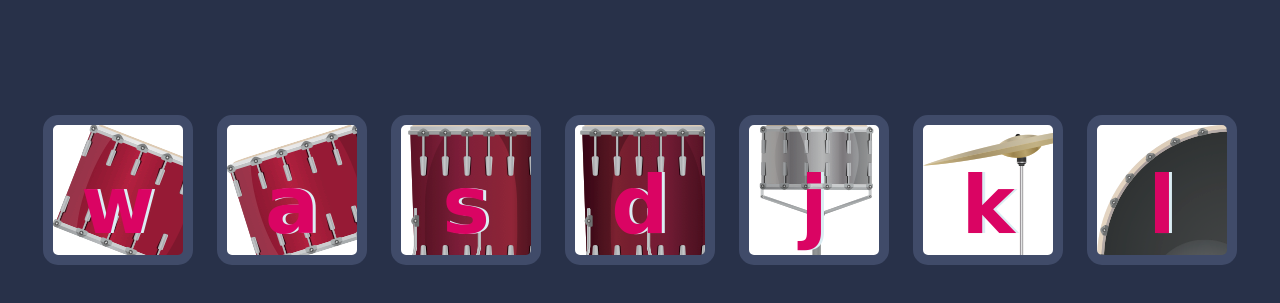
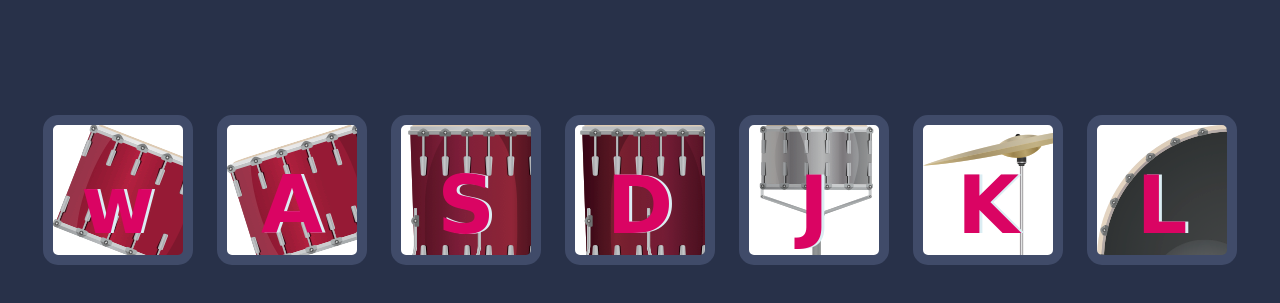
Before and after one commit to priyanshudash589/THE-DRUM-KIT, a plain HTML site: page index.html in a window 1280 px wide. Shown: the part 169-472 px from the top of the page. Drawn offline with Linux system fonts and the light colour scheme.

Commit message:
day 2 drum kit

```diff
--- a/index.html
+++ b/index.html
@@ -11,12 +11,12 @@
     <h1 id="title">Drum 🥁 Kit</h1>
     <div class="set">
       <button class="w drum">w</button>
-      <button class="a drum">a</button>
-      <button class="s drum">s</button>
-      <button class="d drum">d</button>
-      <button class="j drum">j</button>
-      <button class="k drum">k</button>
-      <button class="l drum">l</button>
+      <button class="a drum">A</button>
+      <button class="s drum">S</button>
+      <button class="d drum">D</button>
+      <button class="j drum">J</button>
+      <button class="k drum">K</button>
+      <button class="l drum">L</button>
     </div>
 
 
```
